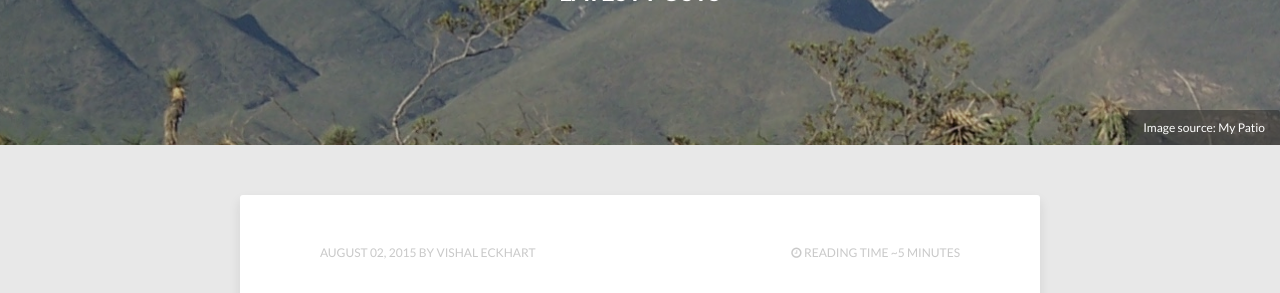
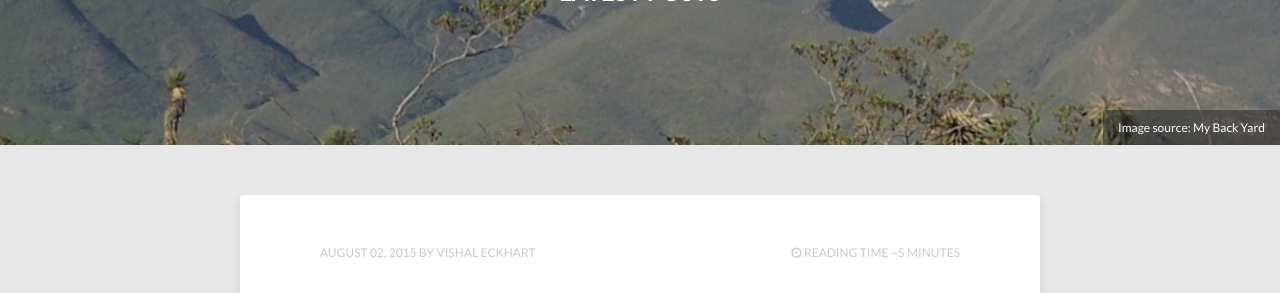
Before and after one commit to anandamurtiidiscursos/anandamurtiidiscursos.github.io, a Jekyll site: the page built from index.html, in a window 1280 px wide and 900 px high. Shown: the part 255-548 px from the top of the window. Built offline with Jekyll 4.4.1, drawn with Linux system fonts in a browser that asks for light colours; nearby versions of some CDN libraries; the list of posts is cut into pages by our own code.

Commit message:
Update index.html

```diff
--- a/index.html
+++ b/index.html
@@ -6,7 +6,7 @@ tags: [Jekyll, theme, themes, responsive, blog, modern]
 comments: false
 image:
   feature: abstract-1.jpg
-  credit: My Patio
+  credit: My Back Yard
   #creditlink: http://www.dargadgetz.com/ios-7-abstract-wallpaper-pack-for-iphone-5-and-ipod-touch-retina/
 ---
 
```
